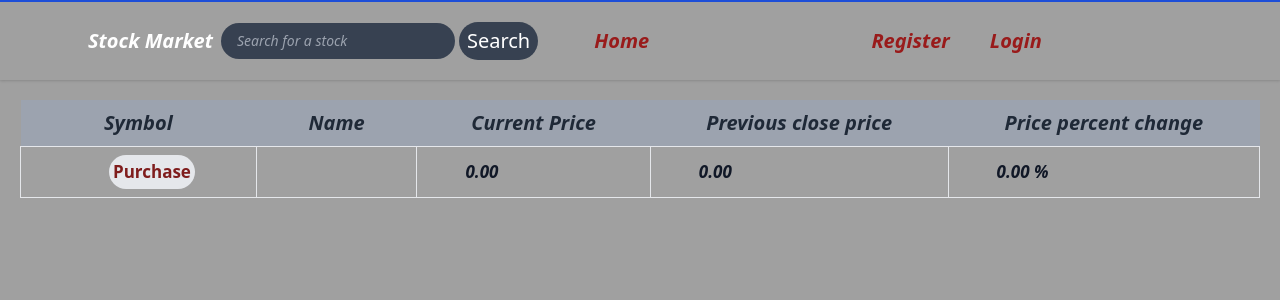
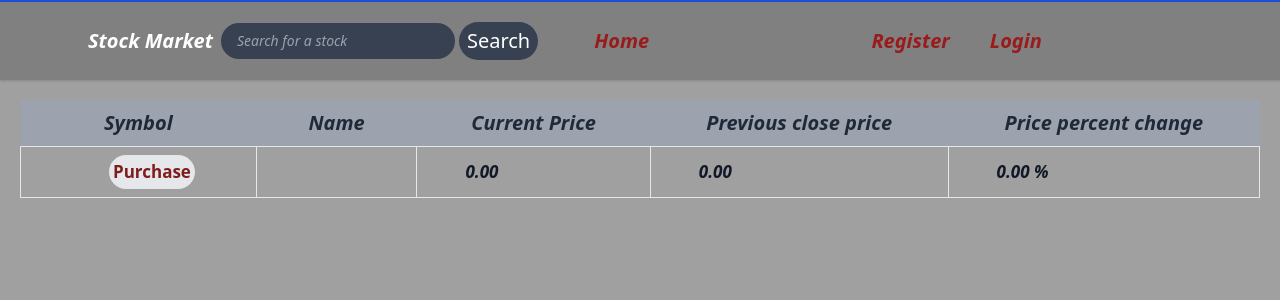
Before and after one commit to dauchinjs/homework-11, a PHP site: template views/show.twig in a window 1280 px wide. Shown: the top 300 px of the page. Run offline with PHP 8.4, Linux system fonts and the light colour scheme; the template is opened without the code that fills it, so the values that code supplies are empty; some libraries are stand-ins or nearby versions.

Commit message:
Update layout.twig

```diff
--- a/views/layout.twig
+++ b/views/layout.twig
@@ -11,7 +11,7 @@
 </head>
 <body>
 <script src="//unpkg.com/alpinejs" defer></script>
-<nav style="background-color: rgb(160, 160, 160)"
+<nav style="background-color: rgb(128, 128, 128);"
      class="flex items-center justify-between flex-wrap bg-white py-4 lg:px-12 shadow border-solid border-t-2 border-blue-700">
     <div class="flex justify-between lg:w-auto w-full lg:border-b-0 pl-6 pr-2 border-solid border-b-2 border-gray-300 pb-5 lg:pb-0">
         <div class="block lg:hidden ">
```
